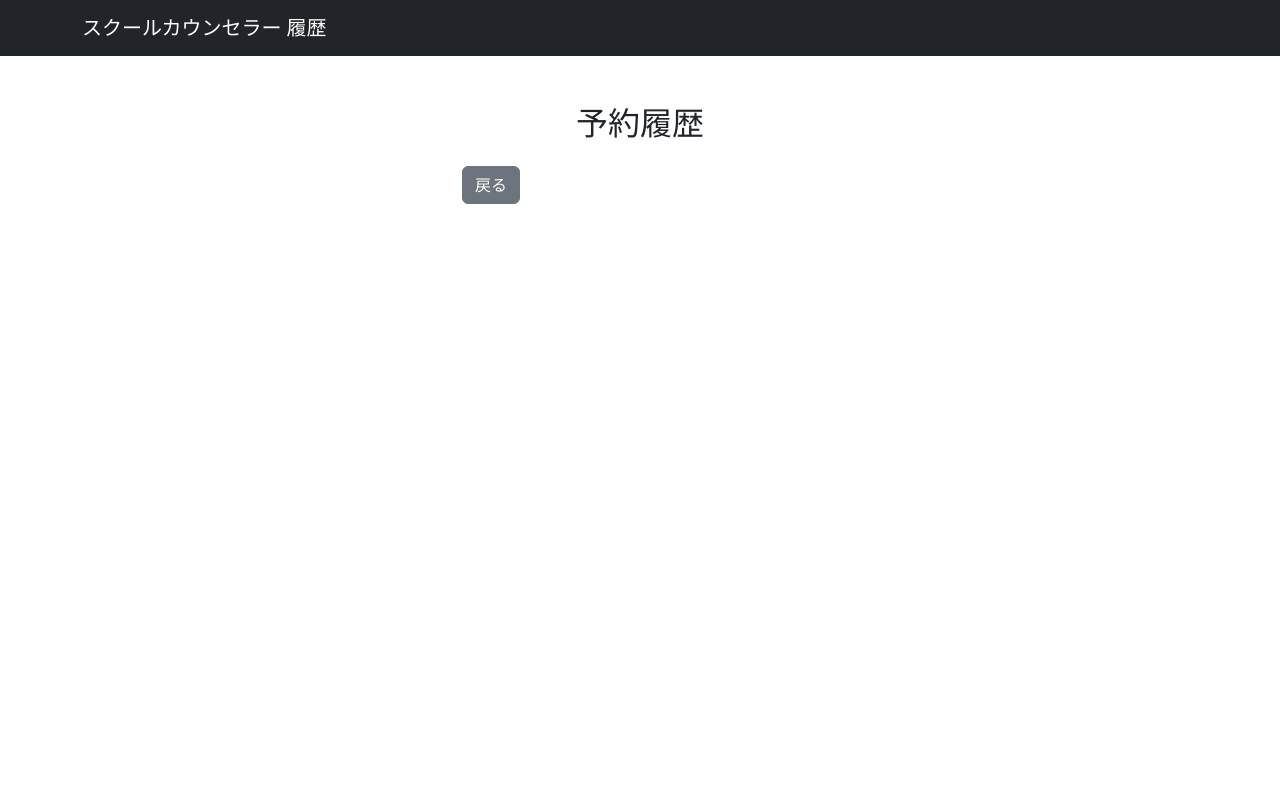
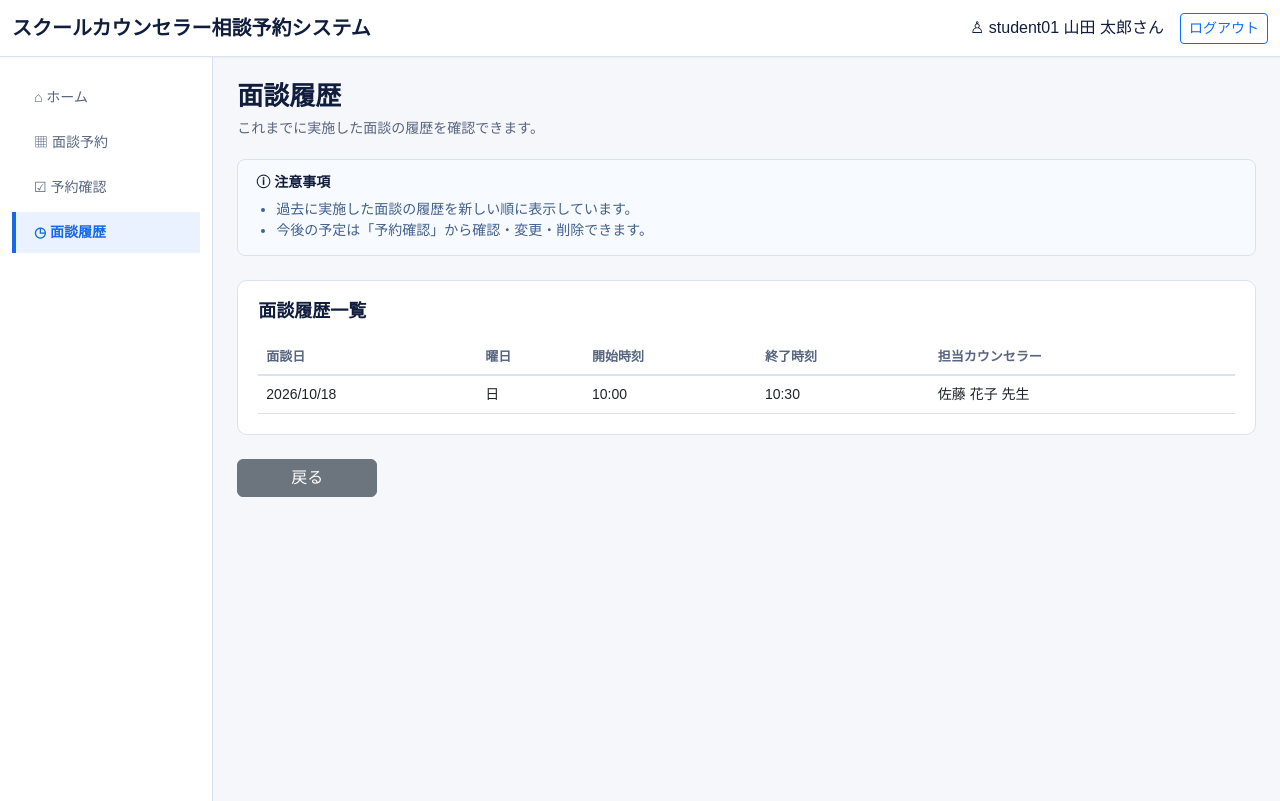
Before and after one commit to yukizanekoga-glitch/test, a Flask app: page /history in a window 1280 px wide. Before the commit the page ends 204 px from the top, so only its background shows below. Run offline with Flask 3, Linux system fonts and the light colour scheme; a user stored in the database is signed in.

Commit message:
生徒の面談履歴画面をDBと連携し、予約の自動差し替えに対応
- /history を実装: 固定表示だった面談履歴を、生徒本人の過去の確定予約
  （AvailableSlot.date < 本日）から取得して表示するよう変更
- history.html のヘッダーを実際のログインユーザー情報に差し替え、
  履歴が0件の場合の空表示を追加
- 存在していなかった static/history.css を新規作成
- /reserva_done: 新しい面談を予約する際に、生徒の既存の今後の予約
  （未実施分）を自動的に削除するよう変更。予約は常に1件のみとなり、
  空いた枠は他の生徒が再度予約できるようになる（実質的な「予約変更」）

```diff
--- a/Counseling/team_nain/app.py
+++ b/Counseling/team_nain/app.py
@@ -251,6 +251,18 @@ def reserva_done():
         session.pop("pending_slot_id", None)
         return redirect(url_for("reserva"))
 
+    # 予約は常に1件のみ。新しく予約する際は、既存の今後の予約（未実施分）を
+    # 削除し、そのカウンセラー枠を他の生徒が予約できるよう空ける（実質的な「予約変更」）。
+    upcoming_reservations = (
+        Reservation.query
+        .join(AvailableSlot)
+        .filter(Reservation.student_id == session["user_id"])
+        .filter(AvailableSlot.date >= date_cls.today())
+        .all()
+    )
+    for old_reservation in upcoming_reservations:
+        db.session.delete(old_reservation)
+
     db.session.add(Reservation(slot_id=slot.id, student_id=session["user_id"]))
     try:
         db.session.commit()
@@ -307,7 +319,16 @@ def reserva_delete_complete():
 @app.route("/history")
 @role_required(User.ROLE_STUDENT)
 def history():
-    return render_template("Student/history.html")
+    reservations = (
+        Reservation.query
+        .join(AvailableSlot)
+        .filter(Reservation.student_id == session["user_id"])
+        .filter(Reservation.status == Reservation.STATUS_CONFIRMED)
+        .filter(AvailableSlot.date < date_cls.today())
+        .order_by(AvailableSlot.date.desc(), AvailableSlot.start_time.desc())
+        .all()
+    )
+    return render_template("Student/history.html", reservations=reservations)
 
 
 # =========================
--- /dev/null
+++ b/Counseling/team_nain/static/history.css
@@ -0,0 +1,142 @@
+body {
+    font-family: "Noto Sans JP", "Yu Gothic", Meiryo, sans-serif;
+    color: #101d3d;
+    background: #f5f7fb;
+}
+
+/* ==============================
+   ヘッダー
+============================== */
+.navbar {
+    background: #ffffff;
+    border-bottom: 1px solid #d9e3ee;
+    box-shadow: 0 1px 2px rgba(16, 29, 61, 0.05);
+}
+
+.navbar-brand {
+    font-weight: 700;
+    color: #101d3d;
+}
+
+/* ==============================
+   サイドバー
+============================== */
+.sidebar {
+    min-height: calc(100vh - 56px);
+    padding-top: 20px;
+    background: #ffffff;
+    border-right: 1px solid #d9e3ee;
+}
+
+.sidebar a {
+    display: flex;
+    align-items: center;
+    gap: 10px;
+
+    padding: 10px 18px;
+    margin-bottom: 4px;
+
+    border-left: 4px solid transparent;
+    color: #586580;
+    text-decoration: none;
+    font-size: 14px;
+}
+
+.sidebar a:hover {
+    background: #edf3ff;
+    color: #1769e8;
+}
+
+.sidebar a.active {
+    border-left-color: #1769e8;
+    background: #eaf2ff;
+    color: #1769e8;
+    font-weight: 600;
+}
+
+/* ==============================
+   タイトル・注意書き
+============================== */
+.page-banner {
+    margin-bottom: 20px;
+}
+
+.page-banner h1 {
+    margin: 0 0 6px;
+    font-size: 26px;
+    font-weight: 800;
+}
+
+.page-banner p {
+    color: #586580;
+    font-size: 14px;
+}
+
+.notice {
+    margin-bottom: 24px;
+    padding: 14px 18px;
+
+    border: 1px solid #d9e3ee;
+    border-radius: 8px;
+
+    background: #f7faff;
+    font-size: 14px;
+}
+
+.notice h5 {
+    margin-bottom: 8px;
+    font-size: 14px;
+}
+
+.notice ul {
+    padding-left: 20px;
+    color: #42608d;
+}
+
+/* ==============================
+   面談履歴一覧
+============================== */
+.section-box {
+    padding: 20px;
+
+    border: 1px solid #d9e3ee;
+    border-radius: 10px;
+
+    background: #ffffff;
+}
+
+.section-title {
+    margin-bottom: 16px;
+    font-size: 18px;
+    font-weight: 700;
+}
+
+.history-table th {
+    border-bottom: 2px solid #d9e3ee;
+    color: #586580;
+    font-size: 13px;
+    font-weight: 600;
+    white-space: nowrap;
+}
+
+.history-table td {
+    font-size: 14px;
+    white-space: nowrap;
+}
+
+.empty-message {
+    padding: 24px 0;
+    text-align: center;
+    color: #8a93a6;
+}
+
+/* ==============================
+   戻るボタン
+============================== */
+.back-area {
+    margin-top: 24px;
+}
+
+.btn-back {
+    min-width: 140px;
+}
--- a/Counseling/team_nain/templates/Student/history.html
+++ b/Counseling/team_nain/templates/Student/history.html
@@ -1,42 +1,134 @@
+
 <!DOCTYPE html>
 <html lang="ja">
 <head>
-  <!-- 文字コードをUTF-8に設定 -->
     <meta charset="UTF-8">
+    <meta name="viewport" content="width=device-width, initial-scale=1">
+    <title>面談履歴</title>
 
-  <!-- スマートフォンなどの画面サイズに合わせて表示する -->
-  <meta name="viewport" content="width=device-width, initial-scale=1.0">
-
-  <!-- ページのタイトル -->
-  <title>履歴 スクールカウンセラー</title>
-
-  <!-- Bootstrap 5.3.0のCSSを読み込む -->
     <link href="https://cdn.jsdelivr.net/npm/bootstrap@5.3.0/dist/css/bootstrap.min.css" rel="stylesheet">
+    <link rel="stylesheet" href="{{ url_for('static', filename='history.css') }}">
 </head>
 
 <body>
-  <nav class="navbar navbar-dark bg-dark">
-    <div class="container">
-      <!-- サイト名を表示 -->
-      <span class="navbar-brand">スクールカウンセラー 履歴</span>
+
+    <!-- ヘッダー -->
+    <nav class="navbar navbar-expand">
+        <div class="container-fluid">
+            <span class="navbar-brand">
+                スクールカウンセラー相談予約システム
+            </span>
+
+            <span class="ms-auto me-3">♙ {{ session.class_name }} {{ session.display_name }}さん</span>
+
+            <a href="{{ url_for('logout') }}"
+               class="btn btn-outline-primary btn-sm">
+                ログアウト
+            </a>
         </div>
     </nav>
 
-  <!-- メインコンテンツ -->
-  <div class="container mt-5">
+    <div class="container-fluid">
+        <div class="row">
 
-    <!-- フォームを中央寄せにするための行 -->
-    <div class="row justify-content-center">
+            <!-- サイドバー -->
+            <aside class="col-md-2 sidebar">
 
-      <!-- フォームの横幅を設定（中画面以上では4/12） -->
-      <div class="col-md-4">
+                <a href="{{ url_for('top') }}">
+                    ⌂ ホーム
+                </a>
 
-        <!-- ページの見出し -->
-        <h2 class="text-center mb-4">予約履歴</h2>
+                <a href="{{ url_for('reserva') }}">
+                    ▦ 面談予約
+                </a>
 
-        <a href="{{ url_for('top') }}" class="btn btn-secondary">戻る</a>
+                <a href="{{ url_for('schedule') }}">
+                    ☑ 予約確認
+                </a>
 
+                <a href="{{ url_for('history') }}" class="active">
+                    ◷ 面談履歴
+                </a>
+
+            </aside>
+
+            <!-- メイン画面 -->
+            <main class="col-md-10 p-4">
+
+                <!-- タイトル -->
+                <div class="page-banner">
+                    <h1>面談履歴</h1>
+                    <p class="mb-0">
+                        これまでに実施した面談の履歴を確認できます。
+                    </p>
                 </div>
+
+                <!-- ご注意 -->
+                <div class="notice">
+                    <h5 class="fw-bold">ⓘ 注意事項</h5>
+
+                    <ul class="mb-0">
+                        <li>
+                            過去に実施した面談の履歴を新しい順に表示しています。
+                        </li>
+                        <li>
+                            今後の予定は「予約確認」から確認・変更・削除できます。
+                        </li>
+                    </ul>
+                </div>
+
+                <!-- 面談履歴一覧 -->
+                <section class="section-box">
+
+                    <h2 class="section-title">
+                        面談履歴一覧
+                    </h2>
+
+                    <div class="table-responsive">
+                        <table class="table history-table align-middle mb-0">
+
+                            <thead>
+                                <tr>
+                                    <th>面談日</th>
+                                    <th>曜日</th>
+                                    <th>開始時刻</th>
+                                    <th>終了時刻</th>
+                                    <th>担当カウンセラー</th>
+                                </tr>
+                            </thead>
+
+                            <tbody>
+                                {% for reservation in reservations %}
+                                <tr>
+                                    <td>{{ reservation.slot.date.strftime('%Y/%m/%d') }}</td>
+                                    <td>{{ '月火水木金土日'[reservation.slot.date.weekday()] }}</td>
+                                    <td>{{ reservation.slot.start_time.strftime('%H:%M') }}</td>
+                                    <td>{{ reservation.slot.end_time.strftime('%H:%M') }}</td>
+                                    <td>{{ reservation.slot.counselor.display_name }} 先生</td>
+                                </tr>
+                                {% endfor %}
+                            </tbody>
+
+                        </table>
+                    </div>
+
+                    {% if not reservations %}
+                    <p class="empty-message mb-0">
+                        まだ実施した面談はありません。
+                    </p>
+                    {% endif %}
+
+                </section>
+
+                <!-- 戻るボタン -->
+                <div class="back-area">
+                    <a href="{{ url_for('top') }}"
+                       class="btn btn-secondary btn-back">
+                        戻る
+                    </a>
+                </div>
+
+            </main>
         </div>
     </div>
 
```
Lines whose indentation alone changed are shown as unchanged.
